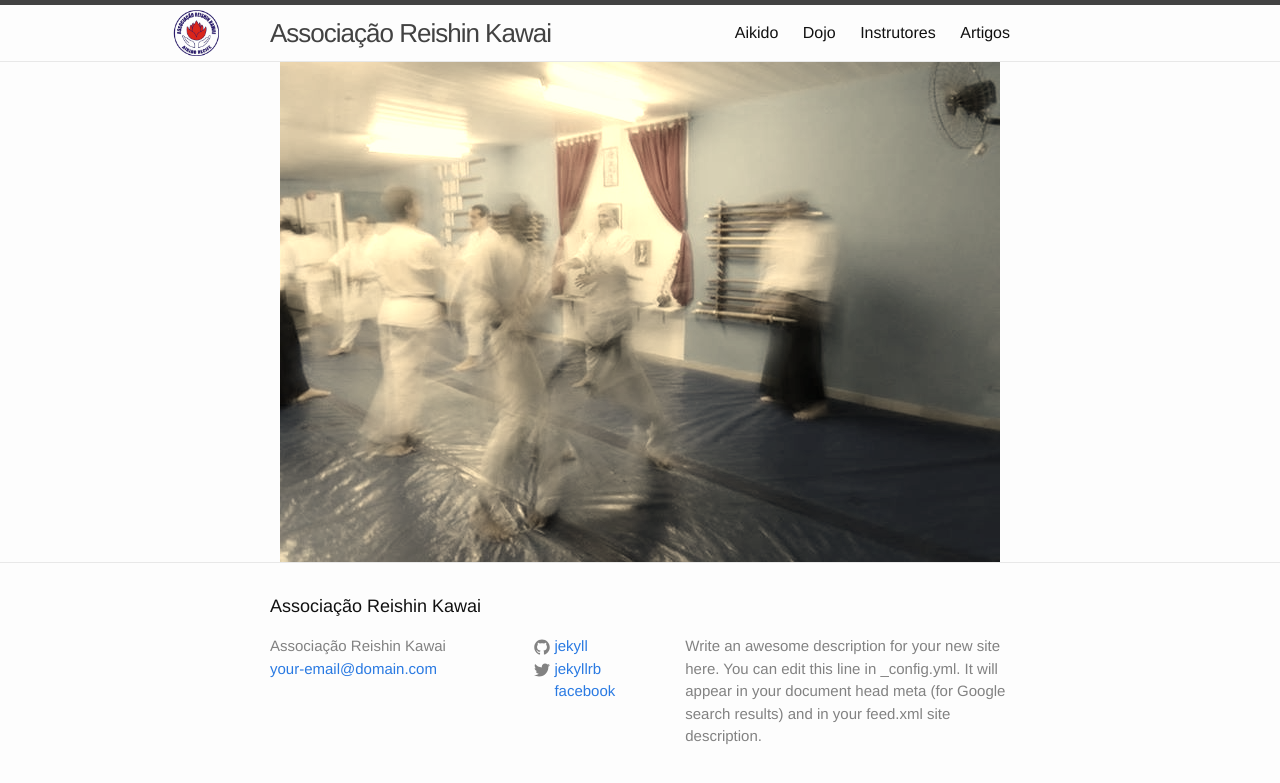
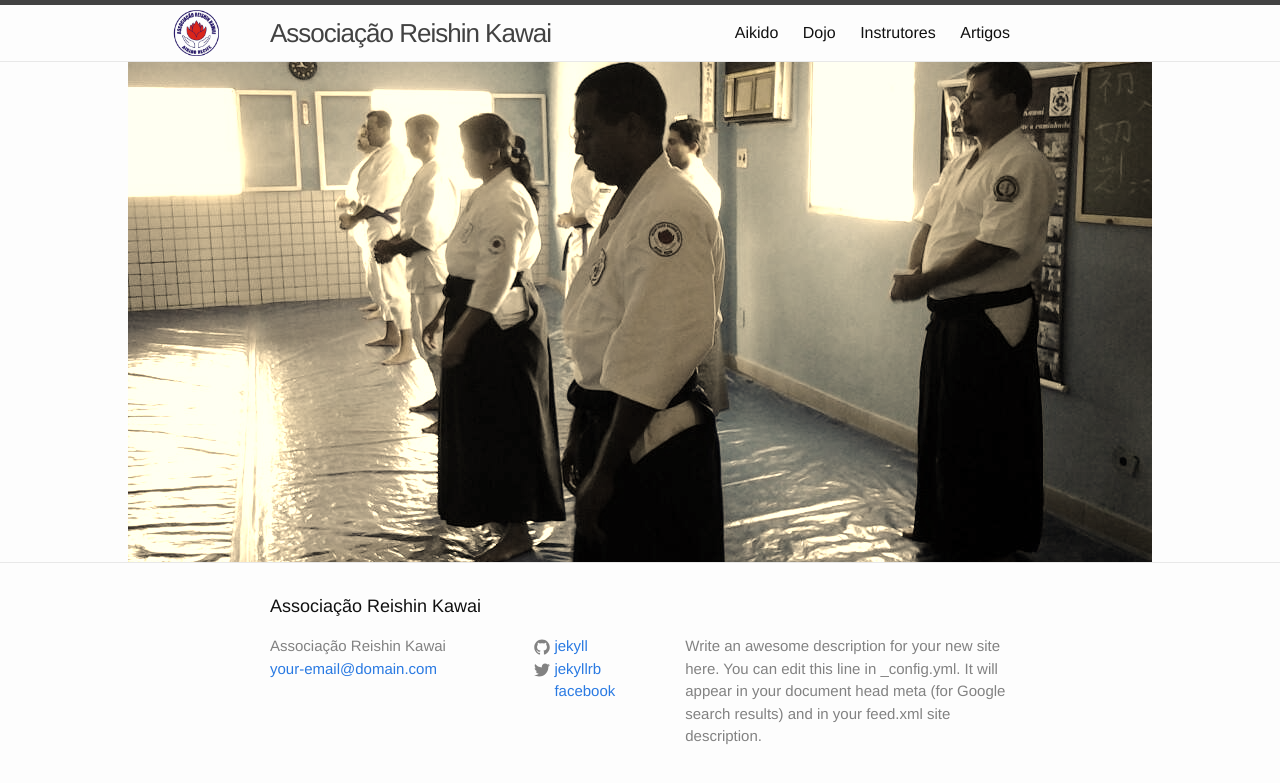
Before and after one commit to aikidorecife/aikidorecife.github.io, a Jekyll site: the page built from index.html, in a window 1280 px wide. Shown: the top 783 px of the page. Built offline with Jekyll 4.4.1, drawn with Linux system fonts in a browser that asks for light colours.

Commit message:
added more home background images

```diff
--- a/css/main.scss
+++ b/css/main.scss
@@ -206,11 +206,12 @@ div#instructor {
 }
 
 #home{
-	background-image: url("../assets/home-background-2.jpg");
+	background-image: url("../assets/home-background-1.jpg");
 	background-repeat: no-repeat;
 	background-position: center;
 	-webkit-filter: sepia(80%);
 	min-height: 500px;
+	width: 100%;
 }
 
 #home-index img {
```
Also changed, not shown: assets/home-background-3.jpg (added), assets/home-background-4.jpg (added), assets/home-background-5.jpg (added), assets/home-background-6.jpg (added).
